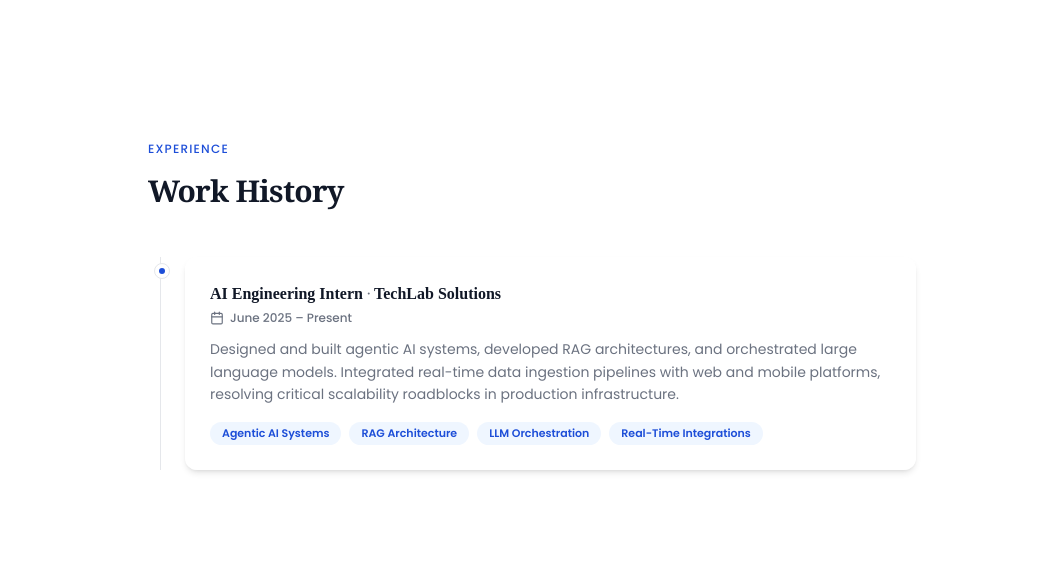
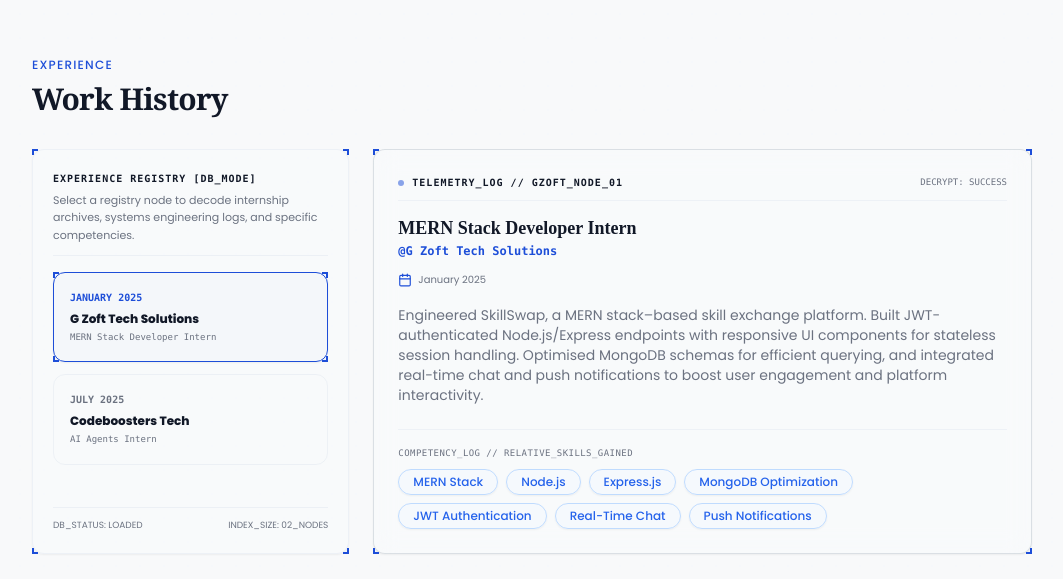
Before and after one commit to ragavan28v/ragavan.dev, a React (Vite) app: page / in a window 1280 px wide. Shown: the part 6361-6940 px from the top of the page, without its empty margins (160-1223 px from the left). Built offline with nearby package versions, Linux system fonts and the light colour scheme; a web font is replaced by a local one.

Commit message:
design: Redesign Experience section to Chronology Terminal console style

```diff
--- a/src/components/Experience.jsx
+++ b/src/components/Experience.jsx
@@ -1,53 +1,181 @@
-import React from 'react';
-import { motion } from 'framer-motion';
-import { Calendar, Briefcase } from 'lucide-react';
+import React, { useState } from 'react';
+import { motion, AnimatePresence } from 'framer-motion';
+import { Calendar } from 'lucide-react';
 import useInView from '../hooks/useInView';
-import { fadeUp } from '../lib/animations';
+import { fadeUp, stagger } from '../lib/animations';
+
+const experiences = [
+  {
+    company: 'G Zoft Tech Solutions',
+    role: 'MERN Stack Developer Intern',
+    period: 'January 2025',
+    station: 'GZOFT_NODE_01',
+    description: 'Engineered SkillSwap, a MERN stack–based skill exchange platform. Built JWT-authenticated Node.js/Express endpoints with responsive UI components for stateless session handling. Optimised MongoDB schemas for efficient querying, and integrated real-time chat and push notifications to boost user engagement and platform interactivity.',
+    skills: ['MERN Stack', 'Node.js', 'Express.js', 'MongoDB Optimization', 'JWT Authentication', 'Real-Time Chat', 'Push Notifications']
+  },
+  {
+    company: 'Codeboosters Tech',
+    role: 'AI Agents Intern',
+    period: 'July 2025',
+    station: 'CODEBOOSTERS_NODE_02',
+    description: 'Architected a career path planning platform combining FastAPI and Groq API with protected server endpoints, database-driven workflows, and AI-powered roadmap generation. Visualised skill progression and milestones via React Flow career roadmaps. Embedded a context-aware AI assistant and fine-tuned system architecture for low-latency performance and responsiveness.',
+    skills: ['FastAPI', 'Groq API', 'React Flow', 'AI Roadmaps', 'AI Agents', 'Low-Latency Architecture', 'API Protection']
+  }
+];
 
 export default function Experience() {
   const { ref, controls } = useInView();
+  const [activeIndex, setActiveIndex] = useState(0);
 
   return (
-    <section id="experience" className="section-shell min-h-screen flex items-center bg-white dark:bg-page scroll-mt-0">
-      <div className="section-inner">
-        <motion.div ref={ref} initial="hidden" animate={controls} variants={fadeUp}>
-          <p className="section-kicker">Experience</p>
-          <h2 className="mt-4 text-3xl font-semibold tracking-tight text-primary">Work History</h2>
+    <section id="experience" className="section-shell min-h-[85vh] lg:min-h-screen flex items-center bg-surface scroll-mt-0 relative overflow-hidden py-10 lg:py-16">
+      {/* HUD scanning background grid */}
+      <div className="absolute inset-0 bg-[radial-gradient(var(--accent-surface)_1.5px,transparent_1.5px)] bg-[size:24px_24px] opacity-20 pointer-events-none" />
 
-          <div className="mt-12 max-w-3xl">
-            <div className="relative border-l border-theme pl-6 ml-3 space-y-10">
-              {/* Timeline marker */}
-              <div className="relative">
-                <span className="absolute -left-[31px] top-1.5 flex h-4 w-4 items-center justify-center rounded-full border border-theme bg-white dark:bg-page">
-                  <span className="h-1.5 w-1.5 rounded-full bg-accent" />
-                </span>
+      <div className="section-inner relative z-10 w-full">
+        <motion.div ref={ref} initial="hidden" animate={controls} variants={stagger}>
+          <motion.div variants={fadeUp} className="mb-8 text-center lg:text-left">
+            <p className="section-kicker">Experience</p>
+            <h2 className="mt-2 text-3xl font-semibold tracking-tight text-primary">Work History</h2>
+          </motion.div>
 
-                <article className="card-shell">
-                  <h3 className="text-base font-bold text-primary">
-                    AI Engineering Intern <span className="text-secondary font-normal">·</span> TechLab Solutions
-                  </h3>
-                  <div className="mt-1 flex items-center gap-1.5 text-xs text-secondary font-medium">
-                    <Calendar className="h-3.5 w-3.5" />
-                    <span>June 2025 – Present</span>
+          <div className="grid grid-cols-1 lg:grid-cols-12 gap-6 items-stretch">
+            {/* Left Console: Selectors */}
+            <div className="lg:col-span-4 flex flex-col gap-4">
+              <div className="border border-slate-200/50 dark:border-slate-800 bg-slate-50/45 dark:bg-slate-950/20 p-5 rounded-xl relative shadow-sm h-full flex flex-col justify-between">
+                {/* Corners */}
+                <span className="cyber-panel-corner cyber-corner-tl" />
+                <span className="cyber-panel-corner cyber-corner-tr" />
+                <span className="cyber-panel-corner cyber-corner-bl" />
+                <span className="cyber-panel-corner cyber-corner-br" />
+
+                <div>
+                  <div className="border-b border-slate-200/50 dark:border-slate-800/50 pb-2.5 mb-4">
+                    <span className="text-[10px] font-mono font-bold tracking-widest text-primary uppercase block">
+                      EXPERIENCE REGISTRY [DB_MODE]
+                    </span>
+                    <p className="mt-1 text-[11px] text-secondary font-sans leading-relaxed">
+                      Select a registry node to decode internship archives, systems engineering logs, and specific competencies.
+                    </p>
                   </div>
 
-                  <p className="mt-3 text-sm leading-relaxed text-secondary">
-                    Designed and built agentic AI systems, developed RAG architectures, and orchestrated large language models. Integrated real-time data ingestion pipelines with web and mobile platforms, resolving critical scalability roadblocks in production infrastructure.
-                  </p>
+                  <div className="flex flex-col gap-3">
+                    {experiences.map((exp, idx) => {
+                      const active = activeIndex === idx;
+                      return (
+                        <button
+                          key={exp.company}
+                          type="button"
+                          onClick={() => setActiveIndex(idx)}
+                          className={`w-full text-left p-4 rounded-xl border transition-all duration-300 relative group flex flex-col ${
+                            active
+                              ? 'border-[var(--accent)] bg-slate-100/50 dark:bg-slate-900/40 shadow-sm'
+                              : 'border-slate-200/50 dark:border-slate-800 bg-transparent hover:border-slate-300 dark:hover:border-slate-700'
+                          }`}
+                        >
+                          {/* Corners for active tab */}
+                          {active && (
+                            <>
+                              <span className="cyber-panel-corner cyber-corner-tl" />
+                              <span className="cyber-panel-corner cyber-corner-tr" />
+                              <span className="cyber-panel-corner cyber-corner-bl" />
+                              <span className="cyber-panel-corner cyber-corner-br" />
+                            </>
+                          )}
 
-                  <div className="mt-4 flex flex-wrap gap-2">
-                    {['Agentic AI Systems', 'RAG Architecture', 'LLM Orchestration', 'Real-Time Integrations'].map((tag) => (
-                      <span
-                        key={tag}
-                        className="inline-flex rounded-full bg-[#EFF6FF] text-[#1D4ED8] dark:bg-[#1E293B] dark:text-[#3B82F6] px-3 py-0.5 text-[11px] font-semibold"
-                      >
-                        {tag}
-                      </span>
-                    ))}
+                          <span className={`text-[10px] font-mono font-bold transition-colors ${active ? 'text-[var(--accent)]' : 'text-secondary'}`}>
+                            {exp.period.toUpperCase()}
+                          </span>
+                          <span className="text-xs font-extrabold text-primary mt-1 leading-tight group-hover:text-accent transition-colors">
+                            {exp.company}
+                          </span>
+                          <span className="text-[9px] font-mono text-secondary mt-1 max-w-full truncate">
+                            {exp.role}
+                          </span>
+                        </button>
+                      );
+                    })}
                   </div>
-                </article>
+                </div>
+
+                <div className="border-t border-slate-200/50 dark:border-slate-800/50 pt-2.5 mt-6 text-[9px] font-mono text-secondary flex justify-between">
+                  <span>DB_STATUS: LOADED</span>
+                  <span>INDEX_SIZE: 02_NODES</span>
+                </div>
               </div>
             </div>
+
+            {/* Right Console: Telemetry Output Card */}
+            <motion.div
+              variants={fadeUp}
+              className="lg:col-span-8 cyber-panel p-5 lg:p-6 flex flex-col justify-between shadow-sm bg-slate-50/45 dark:bg-slate-950/20"
+            >
+              {/* Corners */}
+              <span className="cyber-panel-corner cyber-corner-tl" />
+              <span className="cyber-panel-corner cyber-corner-tr" />
+              <span className="cyber-panel-corner cyber-corner-bl" />
+              <span className="cyber-panel-corner cyber-corner-br" />
+
+              <AnimatePresence mode="wait">
+                <motion.div
+                  key={activeIndex}
+                  initial={{ opacity: 0, x: 10 }}
+                  animate={{ opacity: 1, x: 0 }}
+                  exit={{ opacity: 0, x: -10 }}
+                  transition={{ duration: 0.25 }}
+                  className="flex-1 flex flex-col justify-between"
+                >
+                  <div>
+                    {/* Registry header */}
+                    <div className="flex items-center justify-between border-b border-slate-200/50 dark:border-slate-800/50 pb-2 mb-4">
+                      <div className="flex items-center gap-2">
+                        <div className="h-1.5 w-1.5 rounded-full bg-accent animate-pulse" />
+                        <span className="text-[10px] font-mono font-bold tracking-widest text-primary uppercase">
+                          TELEMETRY_LOG // {experiences[activeIndex].station}
+                        </span>
+                      </div>
+                      <span className="text-[9px] font-mono text-secondary">DECRYPT: SUCCESS</span>
+                    </div>
+
+                    <div className="mt-2">
+                      <h3 className="text-lg font-bold text-primary leading-tight">
+                        {experiences[activeIndex].role}
+                      </h3>
+                      <p className="text-xs text-accent font-semibold mt-1 font-mono">
+                        @{experiences[activeIndex].company}
+                      </p>
+
+                      <div className="mt-3 flex items-center gap-1.5 text-[10px] text-secondary font-mono">
+                        <Calendar className="h-3.5 w-3.5 text-accent" />
+                        <span>{experiences[activeIndex].period}</span>
+                      </div>
+
+                      <p className="mt-4 text-xs sm:text-sm leading-relaxed text-secondary font-sans">
+                        {experiences[activeIndex].description}
+                      </p>
+                    </div>
+                  </div>
+
+                  {/* Gained Skills Section */}
+                  <div className="mt-6 border-t border-slate-200/50 dark:border-slate-800/50 pt-4">
+                    <span className="text-[9px] font-mono text-secondary uppercase block mb-2 tracking-wider">
+                      COMPETENCY_LOG // relative_skills_gained
+                    </span>
+
+                    <div className="flex flex-wrap gap-2">
+                      {experiences[activeIndex].skills.map((skill) => (
+                        <span
+                          key={skill}
+                          className="inline-flex rounded-full border border-blue-200 dark:border-blue-800 bg-blue-50/30 dark:bg-blue-950/20 px-3.5 py-1 text-xs font-sans font-medium text-blue-600 dark:text-blue-400 transition-all duration-300 hover:scale-102 hover:border-[var(--accent)] hover:text-[var(--accent)] shadow-sm"
+                        >
+                          {skill}
+                        </span>
+                      ))}
+                    </div>
+                  </div>
+                </motion.div>
+              </AnimatePresence>
+            </motion.div>
           </div>
         </motion.div>
       </div>
```
